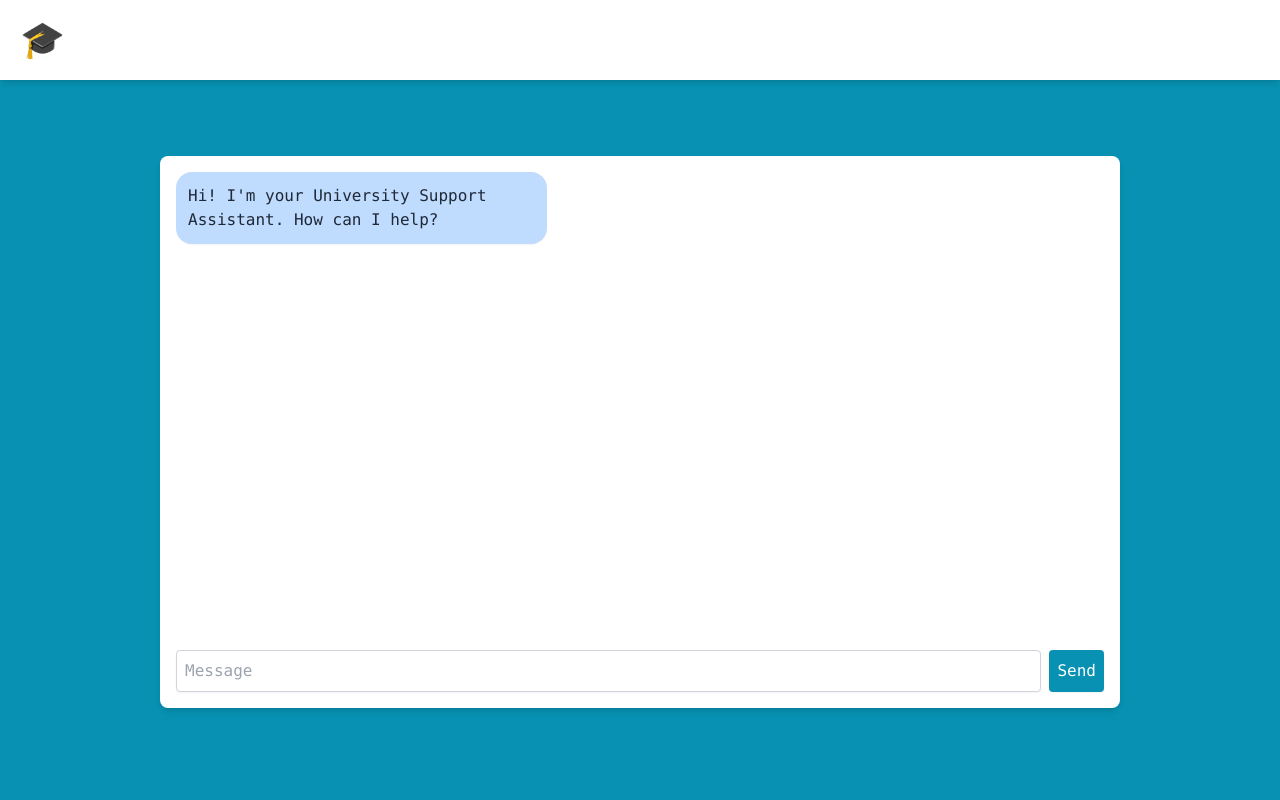
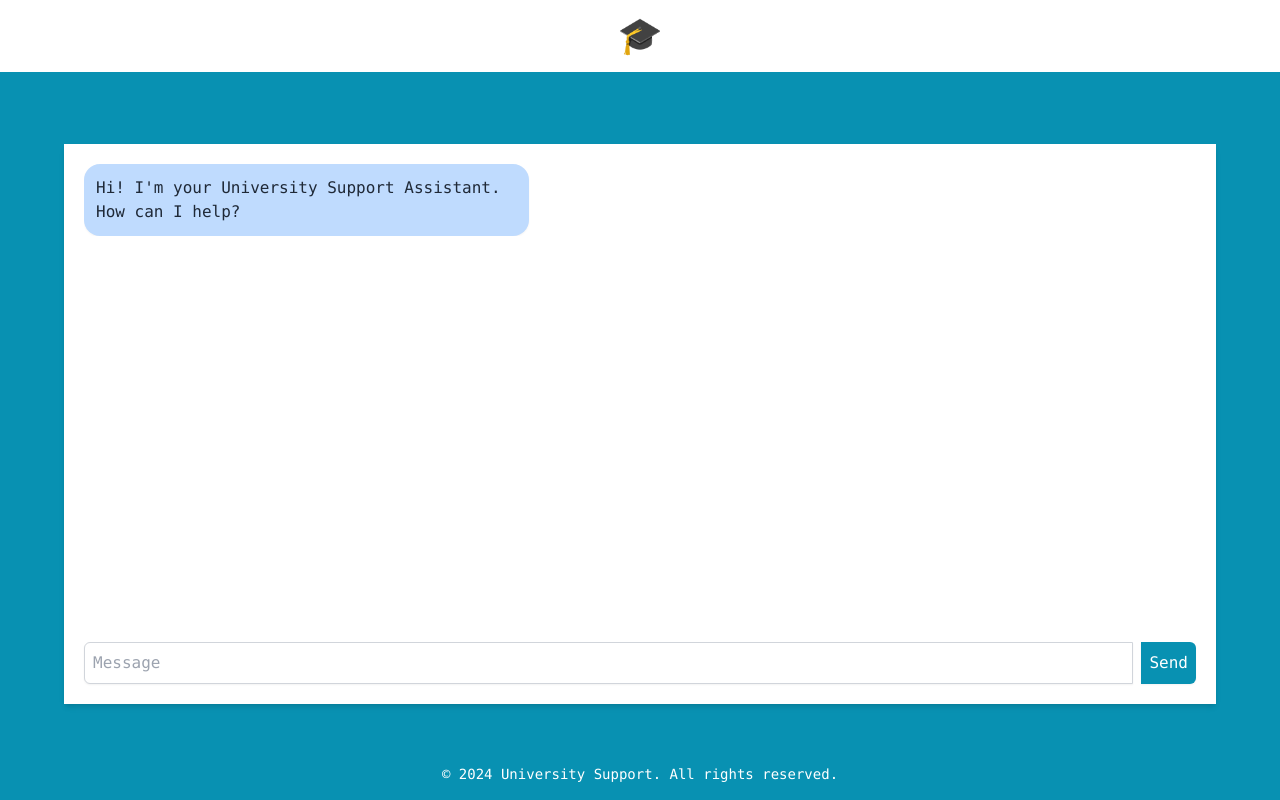
Before and after one commit to abduvert/AI-Customer-Support, a Next.js app in the folder customer-support-ai/: page / in a window 1280 px wide. Built offline with nearby package versions, Linux system fonts and the light colour scheme.

Commit message:
infinite scrolling and adjusting spacing

```diff
--- a/customer-support-ai/app/api/chat/route.js
+++ b/customer-support-ai/app/api/chat/route.js
@@ -4,9 +4,9 @@ import Groq from 'groq-sdk';
 
 
 const systemprompt = `
-You are a highly professional and friendly customer service chatbot for university students.
+You are a highly professional and friendly customer service chatbot for university students.For generic questions just give good answers with good formatting. Be clear and concise
 
-When responding, please format your answers clearly with:
+When asked about a specific university - please format your answers clearly with:
 
 - **Bold headings** for categories such as "University Name", "Location", "Programs Offered", "Tuition Fees", "Accommodation", and "Student Life".
 - **Bullet points or numbered lists** where appropriate.
--- a/customer-support-ai/app/page.js
+++ b/customer-support-ai/app/page.js
@@ -1,7 +1,8 @@
-'use client'
+'use client';
 
-import { useState } from 'react'
-import ReactMarkdown from 'react-markdown'
+import { useState } from 'react';
+import ReactMarkdown from 'react-markdown';
+import InfiniteScroll from 'react-infinite-scroll-component';
 
 export default function Home() {
   const [messages, setMessages] = useState([
@@ -9,18 +10,19 @@ export default function Home() {
       role: 'assistant',
       content: "Hi! I'm your University Support Assistant. How can I help?",
     },
-  ])
-  const [message, setMessage] = useState('')
+  ]);
+  const [message, setMessage] = useState('');
+  const [hasMore, setHasMore] = useState(true);
 
   const sendMessage = async () => {
     if (!message.trim()) return;
 
-    setMessage('')
+    setMessage('');
     setMessages((messages) => [
       ...messages,
       { role: 'user', content: message },
       { role: 'assistant', content: '' },
-    ])
+    ]);
 
     try {
       const response = await fetch('/api/chat', {
@@ -29,36 +31,40 @@ export default function Home() {
           'Content-Type': 'application/json',
         },
         body: JSON.stringify([...messages, { role: 'user', content: message }]),
-      })
+      });
 
       if (!response.ok) {
-        throw new Error('Network response was not ok')
+        throw new Error('Network response was not ok');
       }
 
-      const reader = response.body.getReader()
-      const decoder = new TextDecoder()
+      const reader = response.body.getReader();
+      const decoder = new TextDecoder();
 
       while (true) {
-        const { done, value } = await reader.read()
-        if (done) break
-        const text = decoder.decode(value, { stream: true })
+        const { done, value } = await reader.read();
+        if (done) break;
+        const text = decoder.decode(value, { stream: true });
         setMessages((messages) => {
-          let lastMessage = messages[messages.length - 1]
-          let otherMessages = messages.slice(0, messages.length - 1)
+          let lastMessage = messages[messages.length - 1];
+          let otherMessages = messages.slice(0, messages.length - 1);
           return [
             ...otherMessages,
             { ...lastMessage, content: lastMessage.content + text },
-          ]
-        })
+          ];
+        });
       }
     } catch (error) {
-      console.error('Error:', error)
+      console.error('Error:', error);
       setMessages((messages) => [
         ...messages,
         { role: 'assistant', content: "I'm sorry, but I encountered an error. Please try again later." },
-      ])
+      ]);
     }
-  }
+  };
+
+  const fetchMoreMessages = async () => {
+    setHasMore(false);
+  };
 
   const handleKeyPress = (e) => {
     if (e.key === 'Enter') {
@@ -68,14 +74,23 @@ export default function Home() {
   };
 
   return (
-    <div className="flex flex-col items-center w-screen h-screen bg-cyan-600 font-mono">
-      <div className="fixed top-0 left-0 right-0 bg-white p-5 shadow-md text-4xl">
-      🎓
+    <div className="flex flex-col min-h-screen bg-cyan-600 font-mono">
+      <div className="w-full fixed top-0 bg-white z-10 flex justify-center items-center p-4">
+          <h1 className="text-4xl text-center">🎓</h1>
         </div>
 
-      <div className="flex flex-col items-center justify-center flex-grow w-full pt-16">
-        <div className="flex flex-col w-3/4 h-3/4 p-4 space-y-3 bg-white rounded-lg shadow-md">
-          <div className="flex flex-col space-y-2 overflow-auto flex-grow max-h-full">
+      <div className="flex-grow flex flex-col items-center mt-16 px-4 md:px-8 pb-5 pt-20">
+        <div className="bg-white w-full max-w-6xl h-[70vh] flex flex-col items-center shadow-md p-5">
+          <div className="flex-grow overflow-auto w-full mb-4" id="scrollableDiv">
+            <InfiniteScroll
+              dataLength={messages.length}
+              next={fetchMoreMessages}
+              hasMore={hasMore}
+              loader={<h4>Loading...</h4>}
+              endMessage={<p className="text-center">No more messages</p>}
+              scrollableTarget="scrollableDiv"
+              className="flex flex-col space-y-2"
+            >
               {messages.map((message, index) => (
                 <div
                   key={index}
@@ -84,32 +99,36 @@ export default function Home() {
                   <div
                     className={`max-w-[60%] md:max-w-[50%] lg:max-w-[40%] rounded-2xl p-3 text-gray-800 ${message.role === 'assistant' ? 'bg-blue-200' : 'bg-blue-100'} shadow-sm`}
                   >
-                  <ReactMarkdown>
-                    {message.content}
-                  </ReactMarkdown>
+                    <ReactMarkdown>{message.content}</ReactMarkdown>
                   </div>
                 </div>
               ))}
+            </InfiniteScroll>
           </div>
-          <div className="flex space-x-2">
+          <div className="flex space-x-2 w-full">
             <input
               type="text"
               placeholder="Message"
-              className="text-gray-800 flex-grow p-2 border border-gray-300 rounded shadow-sm"
+              className="flex-grow p-2 border border-gray-300 rounded-l-md shadow-sm text-gray-800"
               value={message}
               onChange={(e) => setMessage(e.target.value)}
               onKeyDown={handleKeyPress}
             />
             <button
-              className="p-2 bg-cyan-600 text-white rounded shadow-sm"
+              className="p-2 bg-cyan-600 text-white rounded-r-md shadow-sm"
               onClick={sendMessage}
-              onKeyDown={handleKeyPress}
             >
               Send
             </button>
           </div>
         </div>
       </div>
+
+      <footer className="bg-cyan-600 text-center py-4 pt-10">
+        <p className="text-white text-sm">
+          &copy; {new Date().getFullYear()} University Support. All rights reserved.
+        </p>
+      </footer>
     </div>
-  )
+  );
 }
--- a/customer-support-ai/package.json
+++ b/customer-support-ai/package.json
@@ -18,6 +18,7 @@
     "openai": "^4.55.1",
     "react": "^18.3.1",
     "react-dom": "^18.3.1",
+    "react-infinite-scroll-component": "^6.1.0",
     "react-markdown": "^9.0.1"
   },
   "devDependencies": {
```
Also changed, not shown: 1 other file (tests, documents, lock files or other folders). Lines whose indentation alone changed are shown as unchanged.
